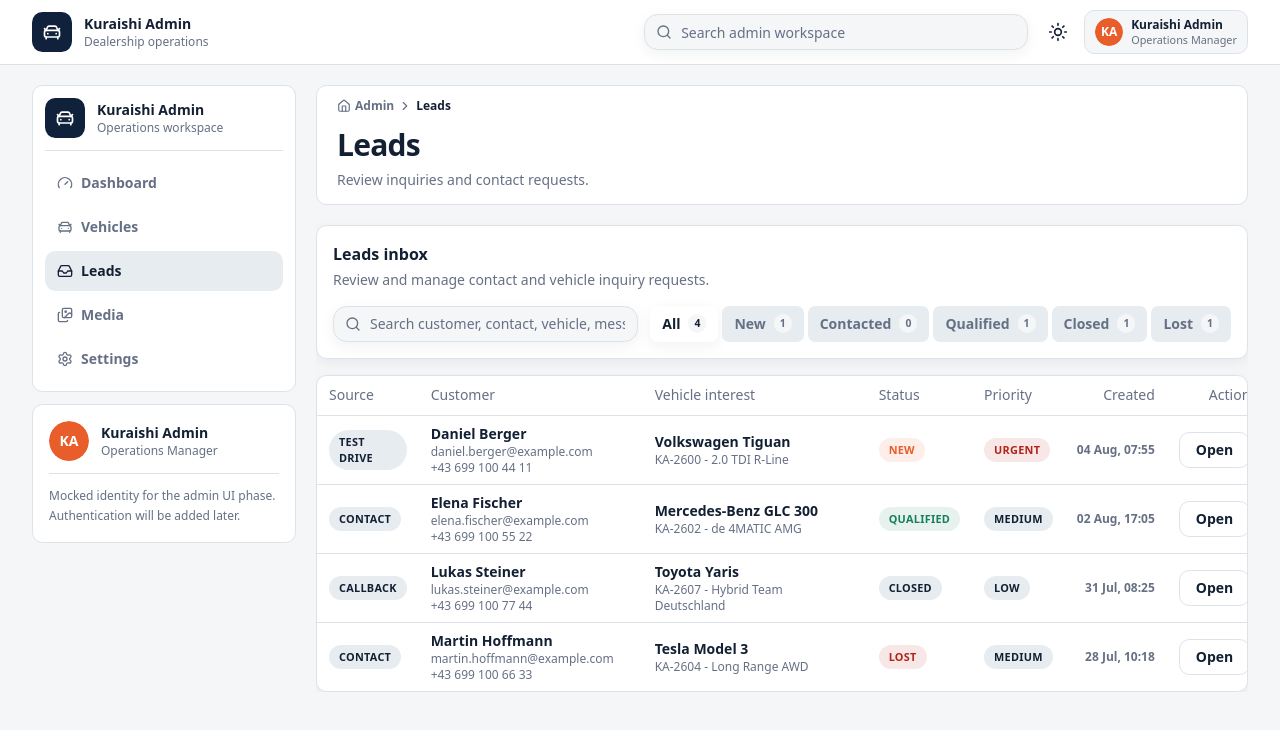
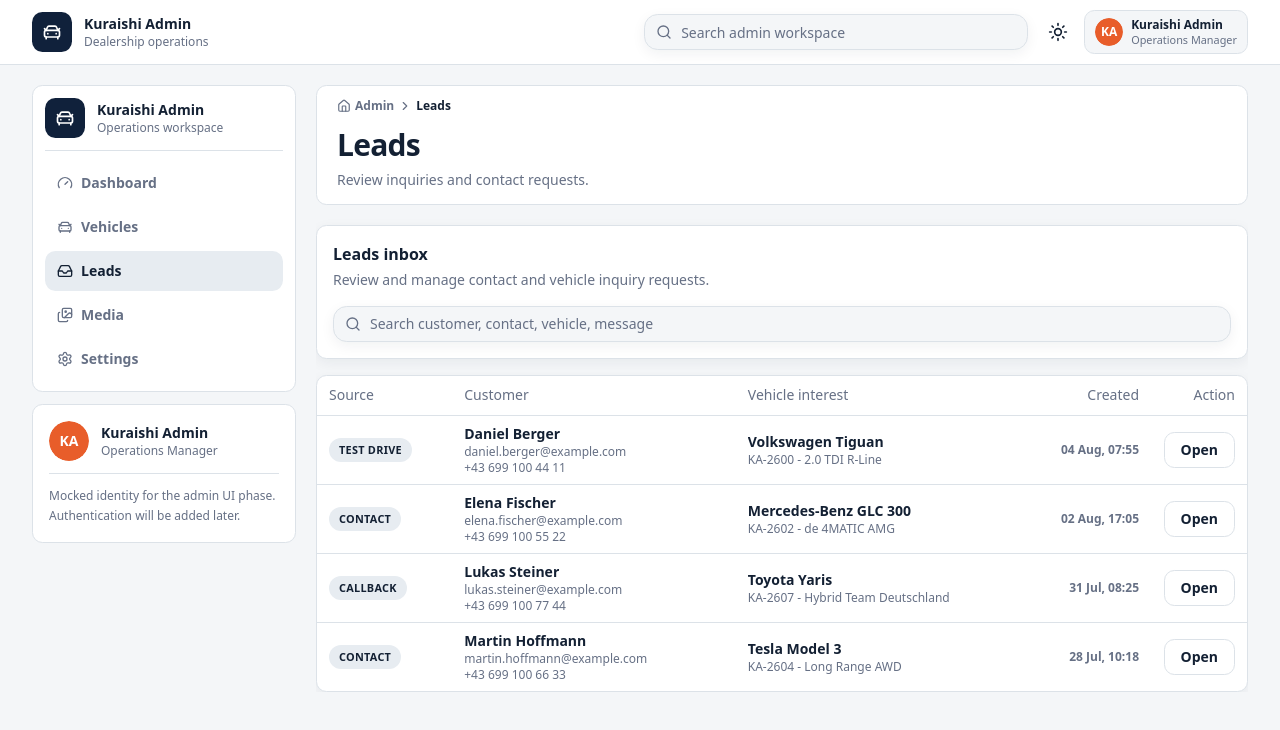
Before and after one commit to NikzadBehnam/kuraishi-car-dealer, a Next.js app: page /admin/leads in a window 1280 px wide. Shown: the top 730 px of the page. Built offline with nearby package versions, Linux system fonts and the light colour scheme.

Commit message:
refactor: remove unused lead status and priority fields from AdminLead type and related components

```diff
--- a/src/app/(protected)/admin/_components/dashboard-overview.tsx
+++ b/src/app/(protected)/admin/_components/dashboard-overview.tsx
@@ -11,8 +11,6 @@ import {
 import { adminLeads, adminVehicles } from "@/data/admin";
 import type {
   AdminLead,
-  AdminLeadPriority,
-  AdminLeadStatus,
   AdminVehicleStatus,
 } from "@/types/admin";
 import { adminRoutes } from "@/config/admin-routes.config";
@@ -48,25 +46,7 @@ const statusLabels: Record<AdminVehicleStatus, string> = {
   archived: "Archived",
 };
 
-const leadStatusLabels: Record<AdminLeadStatus, string> = {
-  new: "New",
-  contacted: "Contacted",
-  qualified: "Qualified",
-  closed: "Closed",
-  lost: "Lost",
-};
-
-const priorityLabels: Record<AdminLeadPriority, string> = {
-  low: "Low",
-  medium: "Medium",
-  high: "High",
-  urgent: "Urgent",
-};
-
 export function DashboardOverview() {
-  const openLeads = adminLeads.filter(
-    (lead) => !["closed", "lost"].includes(lead.status),
-  );
   const soldVehicles = adminVehicles.filter(
     (vehicle) => vehicle.status === "sold",
   );
@@ -83,11 +63,9 @@ export function DashboardOverview() {
       tone: "primary",
     },
     {
-      label: "New leads",
-      value: integer.format(
-        adminLeads.filter((lead) => lead.status === "new").length,
-      ),
-      helper: `${openLeads.length} open lead workflows`,
+      label: "Leads",
+      value: integer.format(adminLeads.length),
+      helper: "Contact and vehicle inquiries",
       Icon: Inbox,
       tone: "accent",
     },
@@ -215,7 +193,6 @@ function RecentLeads({ leads }: { leads: AdminLead[] }) {
             <TableRow className="hover:bg-transparent">
               <TableHead className="bg-surface px-3">Customer</TableHead>
               <TableHead className="bg-surface px-3">Source</TableHead>
-              <TableHead className="bg-surface px-3">Status</TableHead>
               <TableHead className="bg-surface px-3 text-right">
                 Created
               </TableHead>
@@ -236,12 +213,6 @@ function RecentLeads({ leads }: { leads: AdminLead[] }) {
                   <Badge className="bg-secondary text-secondary-foreground dark:bg-secondary">
                     {lead.source}
                   </Badge>
-                </TableCell>
-                <TableCell className="px-3">
-                  <div className="flex flex-wrap gap-1.5">
-                    <LeadStatusBadge status={lead.status} />
-                    <PriorityBadge priority={lead.priority} />
-                  </div>
                 </TableCell>
                 <TableCell className="px-3 text-right text-xs font-bold text-muted-foreground">
                   {formatDateTime(lead.createdAt)}
@@ -366,37 +337,6 @@ function StatusBadge({ status }: { status: AdminVehicleStatus }) {
   );
 }
 
-function LeadStatusBadge({ status }: { status: AdminLeadStatus }) {
-  return (
-    <Badge
-      className={cn(
-        "bg-secondary text-secondary-foreground dark:bg-secondary",
-        status === "new" && "bg-accent/10 text-accent",
-        status === "contacted" && "bg-info/10 text-info",
-        status === "qualified" && "bg-success/10 text-success",
-        status === "closed" && "bg-secondary text-secondary-foreground",
-        status === "lost" && "bg-destructive/10 text-destructive",
-      )}
-    >
-      {leadStatusLabels[status]}
-    </Badge>
-  );
-}
-
-function PriorityBadge({ priority }: { priority: AdminLeadPriority }) {
-  return (
-    <Badge
-      className={cn(
-        "bg-secondary text-secondary-foreground dark:bg-secondary",
-        priority === "high" && "bg-warning/10 text-warning",
-        priority === "urgent" && "bg-destructive/10 text-destructive",
-      )}
-    >
-      {priorityLabels[priority]}
-    </Badge>
-  );
-}
-
 function formatDateTime(value: string) {
   return dateTime.format(new Date(value));
 }
--- a/src/app/(protected)/admin/leads/_components/leads-inbox.tsx
+++ b/src/app/(protected)/admin/leads/_components/leads-inbox.tsx
@@ -2,20 +2,11 @@
 
 import { useMemo, useState } from "react";
 import { toast } from "sonner";
-import {
-  CheckCircle2,
-  Inbox,
-  Mail,
-  Phone,
-  Search,
-  XCircle,
-} from "lucide-react";
+import { Inbox, Mail, Phone, Search } from "lucide-react";
 
 import type {
   AdminLead,
-  AdminLeadPriority,
   AdminLeadSource,
-  AdminLeadStatus,
   AdminVehicle,
 } from "@/types/admin";
 import { formatMileage } from "@/lib/formatters";
@@ -41,37 +32,7 @@ import {
   TableHeader,
   TableRow,
 } from "@/components/ui/table";
-import { Tabs, TabsList, TabsTrigger } from "@/components/ui/tabs";
 import { Textarea } from "@/components/ui/textarea";
-
-type LeadTab = "all" | AdminLeadStatus;
-
-const leadTabs: Array<{ value: LeadTab; label: string }> = [
-  { value: "all", label: "All" },
-  { value: "new", label: "New" },
-  { value: "contacted", label: "Contacted" },
-  { value: "qualified", label: "Qualified" },
-  { value: "closed", label: "Closed" },
-  { value: "lost", label: "Lost" },
-];
-
-const leadTabClassName =
-  "min-h-9 flex-1 basis-[7rem] bg-secondary px-3 text-xs sm:flex-none sm:text-sm";
-
-const statusLabels: Record<AdminLeadStatus, string> = {
-  new: "New",
-  contacted: "Contacted",
-  qualified: "Qualified",
-  closed: "Closed",
-  lost: "Lost",
-};
-
-const priorityLabels: Record<AdminLeadPriority, string> = {
-  low: "Low",
-  medium: "Medium",
-  high: "High",
-  urgent: "Urgent",
-};
 
 const sourceLabels: Record<AdminLeadSource, string> = {
   contact: "Contact",
@@ -93,7 +54,6 @@ export function LeadsInbox({
   leads: AdminLead[];
   vehicles: AdminVehicle[];
 }) {
-  const [activeTab, setActiveTab] = useState<LeadTab>("all");
   const [query, setQuery] = useState("");
   const [selectedLeadId, setSelectedLeadId] = useState<string | null>(null);
 
@@ -101,7 +61,6 @@ export function LeadsInbox({
     const normalizedQuery = query.trim().toLocaleLowerCase("de");
 
     return leads
-      .filter((lead) => activeTab === "all" || lead.status === activeTab)
       .filter((lead) => {
         if (!normalizedQuery) return true;
         const vehicle = getLeadVehicle(lead, vehicles);
@@ -118,7 +77,7 @@ export function LeadsInbox({
           .includes(normalizedQuery);
       })
       .toSorted((a, b) => b.createdAt.localeCompare(a.createdAt));
-  }, [activeTab, leads, query, vehicles]);
+  }, [leads, query, vehicles]);
 
   const selectedLead =
     leads.find((lead) => lead.id === selectedLeadId) ?? null;
@@ -135,7 +94,7 @@ export function LeadsInbox({
           </div>
         </div>
 
-        <div className="mt-4 grid gap-3 lg:grid-cols-[1fr_auto] lg:items-center">
+        <div className="mt-4">
           <div className="relative">
             <Search
               className="pointer-events-none absolute top-1/2 left-3 size-4 -translate-y-1/2 text-muted-foreground"
@@ -149,26 +108,6 @@ export function LeadsInbox({
               className="bg-background pl-9"
             />
           </div>
-          <Tabs
-            value={activeTab}
-            onValueChange={(value) => setActiveTab(value as LeadTab)}
-            className="min-w-0"
-          >
-            <TabsList className="flex h-auto min-h-0 w-full flex-wrap items-stretch justify-start gap-1 bg-transparent p-0 lg:w-auto">
-              {leadTabs.map((tab) => (
-                <TabsTrigger
-                  key={tab.value}
-                  className={leadTabClassName}
-                  value={tab.value}
-                >
-                  {tab.label}
-                  <span className="ml-2 rounded-full bg-background px-1.5 py-0.5 text-[0.65rem]">
-                    {countLeads(leads, tab.value)}
-                  </span>
-                </TabsTrigger>
-              ))}
-            </TabsList>
-          </Tabs>
         </div>
       </Card>
 
@@ -182,8 +121,6 @@ export function LeadsInbox({
                     <TableHead className="px-3">Source</TableHead>
                     <TableHead className="px-3">Customer</TableHead>
                     <TableHead className="px-3">Vehicle interest</TableHead>
-                    <TableHead className="px-3">Status</TableHead>
-                    <TableHead className="px-3">Priority</TableHead>
                     <TableHead className="px-3 text-right">Created</TableHead>
                     <TableHead className="w-24 px-3 text-right">
                       Action
@@ -255,12 +192,6 @@ function LeadTableRow({
       <TableCell className="min-w-56 px-3">
         <LeadVehicleInterest vehicle={vehicle} />
       </TableCell>
-      <TableCell className="px-3">
-        <StatusBadge status={lead.status} />
-      </TableCell>
-      <TableCell className="px-3">
-        <PriorityBadge priority={lead.priority} />
-      </TableCell>
       <TableCell className="whitespace-nowrap px-3 text-right text-xs font-bold text-muted-foreground">
         {formatDateTime(lead.createdAt)}
       </TableCell>
@@ -292,8 +223,6 @@ function LeadCard({
     <article className="grid gap-3 border-b p-4 last:border-b-0">
       <div className="flex flex-wrap items-center gap-2">
         <SourceBadge source={lead.source} />
-        <StatusBadge status={lead.status} />
-        <PriorityBadge priority={lead.priority} />
       </div>
       <div>
         <h3 className="font-extrabold">{lead.customerName}</h3>
@@ -344,8 +273,6 @@ function LeadDetailSheet({
             <SheetHeader>
               <div className="flex flex-wrap gap-2">
                 <SourceBadge source={lead.source} />
-                <StatusBadge status={lead.status} />
-                <PriorityBadge priority={lead.priority} />
               </div>
               <SheetTitle>{lead.customerName}</SheetTitle>
               <SheetDescription>
@@ -374,24 +301,6 @@ function LeadDetailSheet({
                   <Mail />
                   Email
                 </a>
-              </Button>
-              <Button
-                type="button"
-                variant="accent"
-                className="w-full rounded-[var(--radius-sm)]"
-                onClick={() => toast.info("Mark contacted is UI-only.")}
-              >
-                <CheckCircle2 />
-                Mark contacted
-              </Button>
-              <Button
-                type="button"
-                variant="outline"
-                className="w-full rounded-[var(--radius-sm)] sm:col-span-2"
-                onClick={() => toast.info("Close lead is UI-only.")}
-              >
-                <XCircle />
-                Close
               </Button>
             </div>
 
@@ -520,8 +429,7 @@ function EmptyLeadsState() {
         </span>
         <h3 className="mt-4 font-extrabold">No leads found</h3>
         <p className="mt-2 text-sm leading-6 text-muted-foreground">
-          Change the selected status tab or search term to review more mocked
-          lead records.
+          Change the search term to review more mocked lead records.
         </p>
       </div>
     </div>
@@ -536,49 +444,12 @@ function SourceBadge({ source }: { source: AdminLeadSource }) {
   );
 }
 
-function StatusBadge({ status }: { status: AdminLeadStatus }) {
-  return (
-    <Badge
-      className={cn(
-        "bg-secondary text-secondary-foreground dark:bg-secondary",
-        status === "new" && "bg-accent/10 text-accent",
-        status === "contacted" && "bg-info/10 text-info",
-        status === "qualified" && "bg-success/10 text-success",
-        status === "closed" && "bg-secondary text-secondary-foreground",
-        status === "lost" && "bg-destructive/10 text-destructive",
-      )}
-    >
-      {statusLabels[status]}
-    </Badge>
-  );
-}
-
-function PriorityBadge({ priority }: { priority: AdminLeadPriority }) {
-  return (
-    <Badge
-      className={cn(
-        "bg-secondary text-secondary-foreground dark:bg-secondary",
-        priority === "high" && "bg-warning/10 text-warning",
-        priority === "urgent" && "bg-destructive/10 text-destructive",
-      )}
-    >
-      {priorityLabels[priority]}
-    </Badge>
-  );
-}
-
 function getLeadVehicle(lead: AdminLead, vehicles: AdminVehicle[]) {
   return lead.vehicleId
     ? vehicles.find((vehicle) => vehicle.id === lead.vehicleId)
     : undefined;
 }
 
-function countLeads(leads: AdminLead[], tab: LeadTab) {
-  return tab === "all"
-    ? leads.length
-    : leads.filter((lead) => lead.status === tab).length;
-}
-
 function formatDateTime(value: string) {
   return dateTime.format(new Date(value));
 }
--- a/src/data/admin/index.ts
+++ b/src/data/admin/index.ts
@@ -50,8 +50,6 @@ export const adminLeads: AdminLead[] = [
   {
     id: "lead-1",
     source: "test-drive",
-    status: "new",
-    priority: "urgent",
     customerName: "Daniel Berger",
     customerEmail: "daniel.berger@example.com",
     customerPhone: "+43 699 100 44 11",
@@ -65,8 +63,6 @@ export const adminLeads: AdminLead[] = [
   {
     id: "lead-3",
     source: "contact",
-    status: "qualified",
-    priority: "medium",
     customerName: "Elena Fischer",
     customerEmail: "elena.fischer@example.com",
     customerPhone: "+43 699 100 55 22",
@@ -81,8 +77,6 @@ export const adminLeads: AdminLead[] = [
   {
     id: "lead-4",
     source: "callback",
-    status: "closed",
-    priority: "low",
     customerName: "Lukas Steiner",
     customerEmail: "lukas.steiner@example.com",
     customerPhone: "+43 699 100 77 44",
@@ -95,8 +89,6 @@ export const adminLeads: AdminLead[] = [
   {
     id: "lead-5",
     source: "contact",
-    status: "lost",
-    priority: "medium",
     customerName: "Martin Hoffmann",
     customerEmail: "martin.hoffmann@example.com",
     customerPhone: "+43 699 100 66 33",
--- a/src/types/admin.ts
+++ b/src/types/admin.ts
@@ -25,16 +25,9 @@ export interface AdminVehicle extends Vehicle {
 export type AdminLeadSource =
   "contact" | "test-drive" | "callback";
 
-export type AdminLeadStatus =
-  "new" | "contacted" | "qualified" | "closed" | "lost";
-
-export type AdminLeadPriority = "low" | "medium" | "high" | "urgent";
-
 export interface AdminLead {
   id: string;
   source: AdminLeadSource;
-  status: AdminLeadStatus;
-  priority: AdminLeadPriority;
   customerName: string;
   customerEmail: string;
   customerPhone?: string;
```
